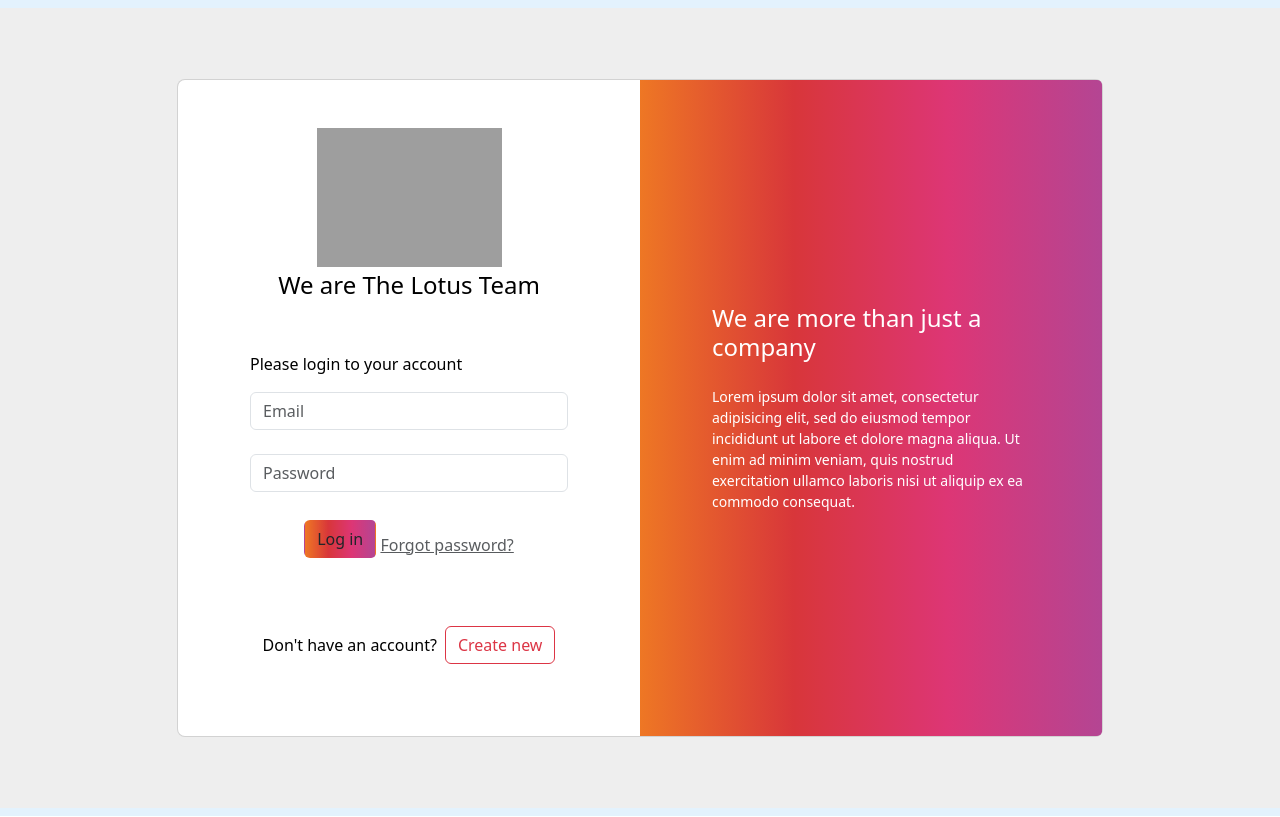
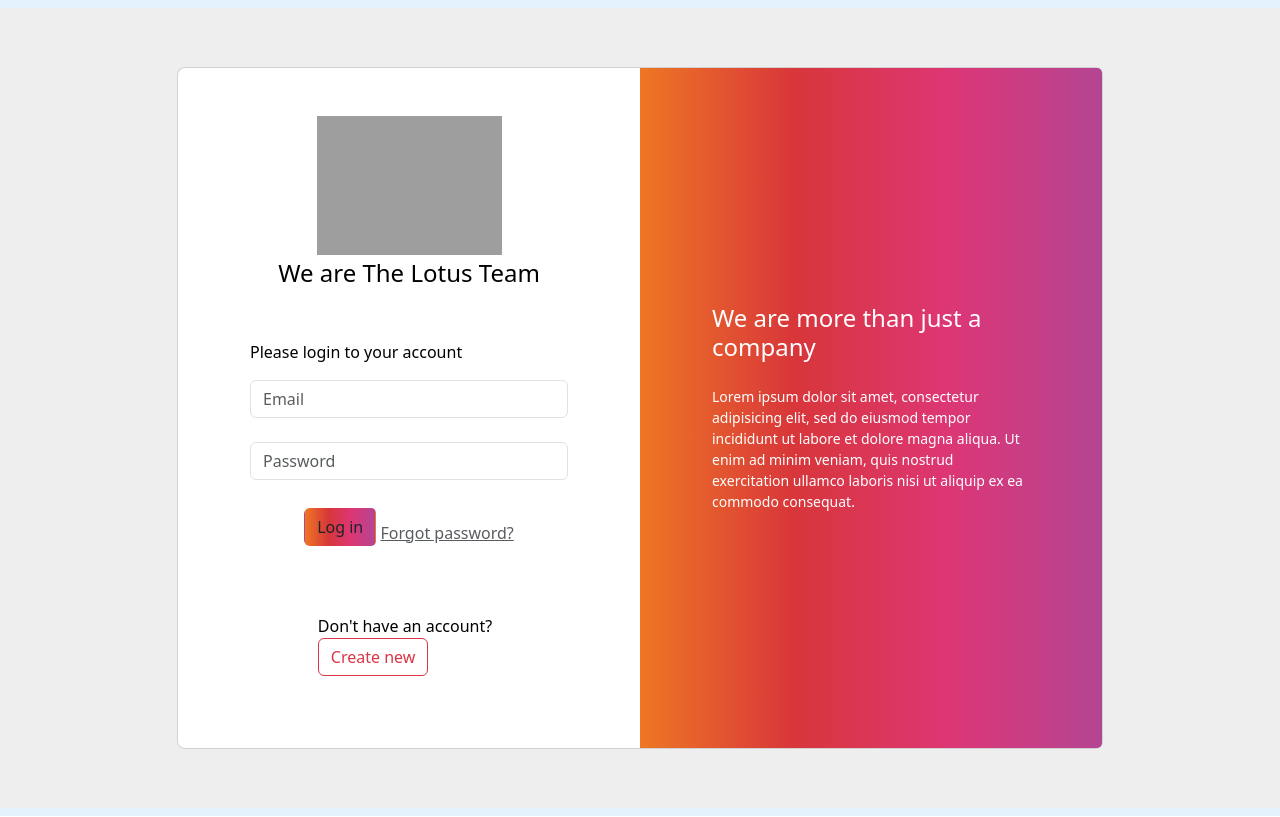
Before and after one commit to josejuniorpg/Sheduler, a Django app: page /accounts/login/ in a window 1280 px wide. Shown: the part 72-889 px from the top of the page. Run offline with Django 4.2, Linux system fonts and the light colour scheme; some libraries are stand-ins or nearby versions; grey boxes are pictures that could not be loaded.

Commit message:
Buton to register, And  Login anonimus Acces.

```diff
--- a/applications/users/views.py
+++ b/applications/users/views.py
@@ -100,7 +100,7 @@ class CodeVerificationView(FormView):
         return current_url
 
 
-class UserLoginView(LoginView):
+class UserLoginView(AnonymousRequiredMixin,LoginView):
     template_name = 'users/login.html'
     form_class = UserLoginForm
 
--- a/templates/includes/header.html
+++ b/templates/includes/header.html
@@ -46,7 +46,7 @@
                                 type="submit">{% trans "Logout" %}</button>
                     </form>
                 {% else %}
-                    <form method="post" action="{% url 'users_app:login' %}">  {% csrf_token %}
+                    <form method="get" action="{% url 'users_app:login' %}">  {% csrf_token %}
                         <button class="btn  my-2 my-sm-0 _button-header-login" type="submit">Login</button>
                     </form>
                 {% endif %}
--- a/templates/users/login.html
+++ b/templates/users/login.html
@@ -53,14 +53,14 @@
                                                 </button>
                                                 <a class="text-muted" href="#!">Forgot password?</a>
                                             </div>
-
-                                            <div class="d-flex align-items-center justify-content-center pb-4">
+                                        </form>
+                                        <div class="d-flex align-items-center justify-content-center pb-4">
+                                            <form method="get" action="{% url 'users_app:register' %}">
                                                 <p class="mb-0 me-2">Don't have an account?</p>
-                                                <button type="button" class="btn btn-outline-danger">Create new</button>
-                                            </div>
-
-                                        </form>
-
+                                                <button type="submit" class="btn btn-outline-danger">Create new
+                                                </button>
+                                            </form>
+                                        </div>
                                     </div>
                                 </div>
                                 <div class="col-lg-6 d-flex align-items-center gradient-custom-2">
```
